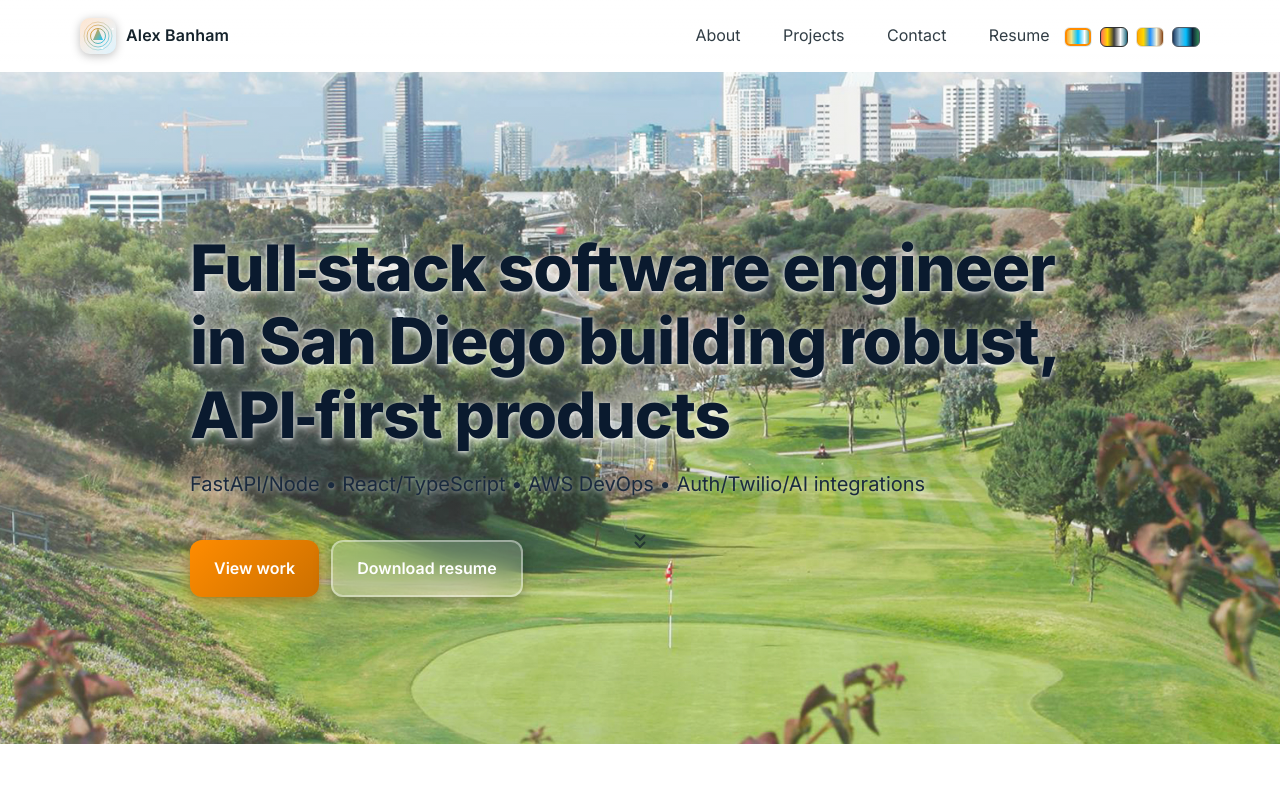
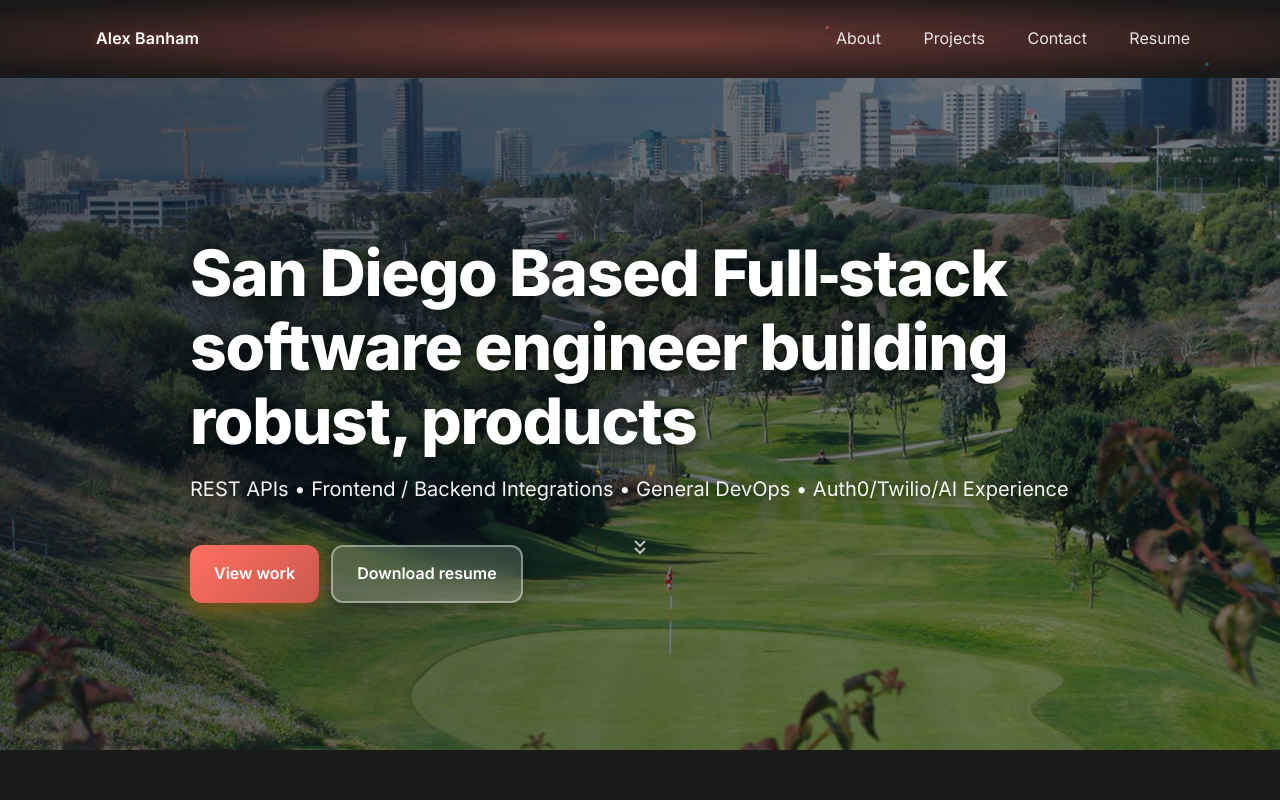
Before and after one commit to alexbanham/alexbanham.github.io, a plain HTML site: page index.html in a window 1280 px wide. Shown: the top 800 px of the page. Drawn offline with nearby package versions, Linux system fonts and the light colour scheme.

Commit message:
Update Header

```diff
--- a/index.html
+++ b/index.html
@@ -23,28 +23,12 @@
 <body>
     <a class="skip-link" href="#main">Skip to content</a>
     <header class="site-header">
+        <div class="header-bg" aria-hidden="true">
+            <div class="bg-layer bg-particles"></div>
+            <div class="bg-layer bg-glow"></div>
+        </div>
         <div class="container">
             <div class="brand">
-                <div class="logo-kinetic" aria-hidden="true">
-                    <svg viewBox="0 0 64 64" width="32" height="32" role="img" aria-label="Alex Banham monogram">
-                        <defs>
-                            <linearGradient id="g1" x1="0%" y1="0%" x2="100%" y2="100%">
-                                <stop offset="0%" stop-color="var(--primary)"/>
-                                <stop offset="100%" stop-color="var(--ocean)"/>
-                            </linearGradient>
-                        </defs>
-                        <circle cx="32" cy="32" r="15" fill="none" stroke="url(#g1)" stroke-width="2" opacity="0.9"/>
-                        <circle cx="32" cy="32" r="22" fill="none" stroke="url(#g1)" stroke-width="2" opacity="0.6"/>
-                        <circle cx="32" cy="32" r="28" fill="none" stroke="url(#g1)" stroke-width="2" opacity="0.35"/>
-                        <g id="orbits">
-                            <circle cx="32" cy="10" r="2" fill="var(--c4)"/>
-                            <circle cx="54" cy="32" r="2" fill="var(--c4)"/>
-                            <circle cx="32" cy="54" r="2" fill="var(--c4)"/>
-                            <circle cx="10" cy="32" r="2" fill="var(--c4)"/>
-                        </g>
-                        <path d="M22 40 L32 16 L42 40 Z" fill="url(#g1)" opacity="0.9"/>
-                    </svg>
-                </div>
                 <span class="name">Alex Banham</span>
             </div>
             <button class="mobile-menu-toggle" aria-label="Toggle menu" aria-expanded="false" aria-controls="site-nav">
@@ -74,8 +58,8 @@
                 <div class="hero-overlay" aria-hidden="true"></div>
             </div>
             <div class="container">
-                <h1 id="hero-heading" class="headline">Full‑stack software engineer in San Diego building robust, API‑first products</h1>
-                <p class="kicker">FastAPI/Node • React/TypeScript • AWS DevOps • Auth/Twilio/AI integrations</p>
+                <h1 id="hero-heading" class="headline">San Diego Based Full‑stack software engineer building robust,  products</h1>
+                <p class="kicker">REST APIs • Frontend / Backend Integrations • General DevOps • Auth0/Twilio/AI Experience</p>
                 <div class="cta">
                     <a class="btn primary" href="#projects" data-analytics data-event="Nav: View work">View work</a>
                     <a class="btn ghost" href="./media/Alex%20Banham%20Resume.pdf" download data-analytics data-event="Resume: Download (hero)">Download resume</a>
--- a/scripts/main.js
+++ b/scripts/main.js
@@ -287,42 +287,100 @@ document.addEventListener("DOMContentLoaded", () => {
     }
   })();
 
-  // Theme picker logic
+  // Theme picker logic - palette-2 is now the only available theme
   (function initThemePicker(){
-    const swatches = Array.from(document.querySelectorAll('.theme-swatches .swatch'));
-    const apply = (val) => {
-      document.documentElement.setAttribute('data-theme', val);
-      localStorage.setItem('theme', val);
-      window.dispatchEvent(new Event('themechange'));
-      swatches.forEach(btn => btn.setAttribute('aria-pressed', String(btn.getAttribute('data-theme') === val)));
-    };
-    const saved = localStorage.getItem('theme');
-    const initial = saved || 'palette-1';
-    apply(initial);
-    swatches.forEach(btn => btn.addEventListener('click', () => apply(btn.getAttribute('data-theme'))));
+    // Always apply palette-2 as the default and only theme
+    document.documentElement.setAttribute('data-theme', 'palette-2');
+    // Clear any saved theme preference to ensure palette-2 is always used
+    localStorage.removeItem('theme');
+    window.dispatchEvent(new Event('themechange'));
   })();
 
-  // Animated kinetic logo interactions
-  (function initKineticLogo(){
-    const el = document.querySelector('.logo-kinetic svg');
-    if (!el || !window.gsap) return;
-    const orbits = el.querySelector('#orbits');
-    // slow continuous rotation
-    window.gsap.to(orbits, { rotate: 360, transformOrigin: '32px 32px', repeat: -1, duration: 18, ease: 'none' });
-    // hover pulse
-    const wrapper = document.querySelector('.logo-kinetic');
-    if (wrapper){
-      wrapper.addEventListener('pointerenter', () => {
-        window.gsap.to(wrapper, { duration: 0.3, scale: 1.06, ease: 'power2.out' });
-      });
-      wrapper.addEventListener('pointerleave', () => {
-        window.gsap.to(wrapper, { duration: 0.4, scale: 1.0, ease: 'power3.out' });
-      });
-      wrapper.addEventListener('pointermove', (e) => {
-        const rect = wrapper.getBoundingClientRect();
-        const x = (e.clientX - rect.left) / rect.width - 0.5;
-        const y = (e.clientY - rect.top) / rect.height - 0.5;
-        window.gsap.to(el, { duration: 0.3, rotateX: y * -8, rotateY: x * 8, transformOrigin: 'center' });
+  // Sci-fi parallax header background animations
+  (function initHeaderParallax(){
+    const header = document.querySelector('.site-header');
+    const headerBg = document.querySelector('.header-bg');
+    if (!header || !headerBg) return;
+
+    const prefersReduced = window.matchMedia("(prefers-reduced-motion: reduce)").matches;
+    if (prefersReduced) return;
+
+    const layers = headerBg.querySelectorAll('.bg-layer');
+    const particlesLayer = headerBg.querySelector('.bg-particles');
+    const glowLayer = headerBg.querySelector('.bg-glow');
+
+    // Parallax on mouse move (relative to header)
+    let mouseX = 0, mouseY = 0;
+    let targetX = 0, targetY = 0;
+
+    const handleMouseMove = (e) => {
+      const rect = header.getBoundingClientRect();
+      mouseX = (e.clientX - rect.left - rect.width / 2) / rect.width;
+      mouseY = (e.clientY - rect.top - rect.height / 2) / rect.height;
+    };
+
+    const animateParallax = () => {
+      targetX += (mouseX - targetX) * 0.1;
+      targetY += (mouseY - targetY) * 0.1;
+
+      // Combine mouse and scroll parallax
+      const scrollOffset = Math.min(scrollY * 0.05, 10);
+
+      if (particlesLayer) {
+        const particleX = targetX * -18;
+        const particleY = targetY * -18 + scrollOffset * 0.8;
+        particlesLayer.style.transform = `translate(${particleX}px, ${particleY}px)`;
+      }
+
+      if (glowLayer) {
+        const glowX = targetX * 25;
+        const glowY = targetY * 25 + scrollOffset * 0.3;
+        glowLayer.style.transform = `translate(${glowX}px, ${glowY}px)`;
+      }
+
+      requestAnimationFrame(animateParallax);
+    };
+
+    // Scroll-based parallax (subtle vertical movement)
+    let scrollY = 0;
+    const handleScroll = () => {
+      scrollY = window.scrollY;
+    };
+
+    // Hover intensity boost on header
+    header.addEventListener('pointerenter', () => {
+      headerBg.style.opacity = '1';
+      if (glowLayer) {
+        glowLayer.style.opacity = '1';
+      }
+      if (particlesLayer) {
+        particlesLayer.style.opacity = '0.9';
+      }
+    });
+
+    header.addEventListener('pointerleave', () => {
+      headerBg.style.opacity = '1';
+      if (glowLayer) {
+        glowLayer.style.opacity = '0.8';
+      }
+      if (particlesLayer) {
+        particlesLayer.style.opacity = '0.7';
+      }
+    });
+
+    header.addEventListener('pointermove', handleMouseMove);
+    window.addEventListener('scroll', handleScroll, { passive: true });
+
+    animateParallax();
+
+    // GSAP enhancements if available
+    if (window.gsap && glowLayer) {
+      window.gsap.to(glowLayer, {
+        scale: 1.2,
+        duration: 2,
+        repeat: -1,
+        yoyo: true,
+        ease: 'power2.inOut'
       });
     }
   })();
--- a/styles/styles.css
+++ b/styles/styles.css
@@ -60,6 +60,7 @@ body{
   position:sticky;top:0;z-index:50;
   background:transparent;
   backdrop-filter:saturate(140%) blur(10px);
+  overflow:hidden;
 }
 .site-header.at-top{
   background:linear-gradient(
@@ -73,16 +74,36 @@ body{
   background:color-mix(in srgb, var(--bg) 85%, transparent);
   box-shadow:0 8px 24px rgba(0,0,0,.18);
 }
-.site-header .container{display:flex;align-items:center;justify-content:space-between;padding:18px 0;position:relative}
-.brand{display:flex;align-items:center;gap:10px;font-weight:600;text-decoration:none;color:inherit}
-.logo-kinetic{display:inline-grid;place-items:center;width:36px;height:36px;border-radius:10px;background:linear-gradient(135deg, color-mix(in srgb, var(--primary) 22%, transparent), color-mix(in srgb, var(--ocean) 18%, transparent));box-shadow:0 2px 10px rgba(0,0,0,.25)}
-.logo-kinetic svg{display:block}
-.name{letter-spacing:.2px}
+.site-header .container{display:flex;align-items:center;justify-content:space-between;padding:18px 0;position:relative;z-index:1}
+.header-bg{position:absolute;inset:0;pointer-events:none;z-index:0;opacity:1}
+.brand{position:relative;display:inline-flex;align-items:center;padding:8px 16px;font-weight:600;text-decoration:none;color:inherit}
+.bg-layer{position:absolute;inset:0}
+.bg-particles{background:radial-gradient(circle at 20% 30%, color-mix(in srgb, var(--primary) 80%, transparent) 2px, transparent 2px),
+  radial-gradient(circle at 80% 70%, color-mix(in srgb, var(--ocean) 70%, transparent) 2px, transparent 2px),
+  radial-gradient(circle at 50% 50%, color-mix(in srgb, var(--primary) 60%, transparent) 1.5px, transparent 1.5px),
+  radial-gradient(circle at 30% 80%, color-mix(in srgb, var(--primary) 50%, transparent) 1px, transparent 1px),
+  radial-gradient(circle at 70% 20%, color-mix(in srgb, var(--ocean) 60%, transparent) 1.5px, transparent 1.5px);
+  background-size:150% 150%, 120% 120%, 180% 180%, 200% 200%, 160% 160%;
+  background-position:0% 0%, 100% 100%, 50% 50%, 20% 80%, 80% 20%;
+  animation:particleFloat 15s ease-in-out infinite;
+  opacity:0.7}
+.bg-glow{background:radial-gradient(ellipse at center, color-mix(in srgb, var(--primary) 40%, transparent) 0%, color-mix(in srgb, var(--primary) 15%, transparent) 50%, transparent 80%);
+  animation:glowPulse 4s ease-in-out infinite;
+  opacity:0.8}
+.name{position:relative;z-index:1;letter-spacing:.2px;text-shadow:0 0 8px color-mix(in srgb, var(--primary) 30%, transparent)}
+@keyframes particleFloat{
+  0%, 100%{background-position:0% 0%, 100% 100%, 50% 50%}
+  50%{background-position:100% 100%, 0% 0%, 30% 70%}
+}
+@keyframes glowPulse{
+  0%, 100%{opacity:0.6;transform:scale(1)}
+  50%{opacity:0.9;transform:scale(1.15)}
+}
 .site-nav a{color:var(--muted);text-decoration:none;margin-left:18px;border-radius:8px;padding:8px 10px}
 .site-header .site-nav a{color:color-mix(in srgb, var(--text) 88%, transparent)}
 .site-nav a:hover{color:var(--text);background:color-mix(in srgb, var(--primary) 12%, transparent)}
 .site-nav a[aria-current="page"]{color:var(--text);background:color-mix(in srgb, var(--primary) 18%, transparent)}
-.theme-swatches{display:inline-flex;gap:8px;vertical-align:middle}
+.theme-swatches{display:none}
 .swatch{width:28px;height:20px;border-radius:6px;border:1px solid var(--border);box-shadow:inset 0 0 0 1px rgba(0,0,0,.06);cursor:pointer;padding:0}
 .swatch:is(:hover,:focus-visible){outline:2px solid var(--primary);outline-offset:2px}
 .swatch[aria-pressed="true"]{box-shadow:0 0 0 2px var(--primary) inset}
```
